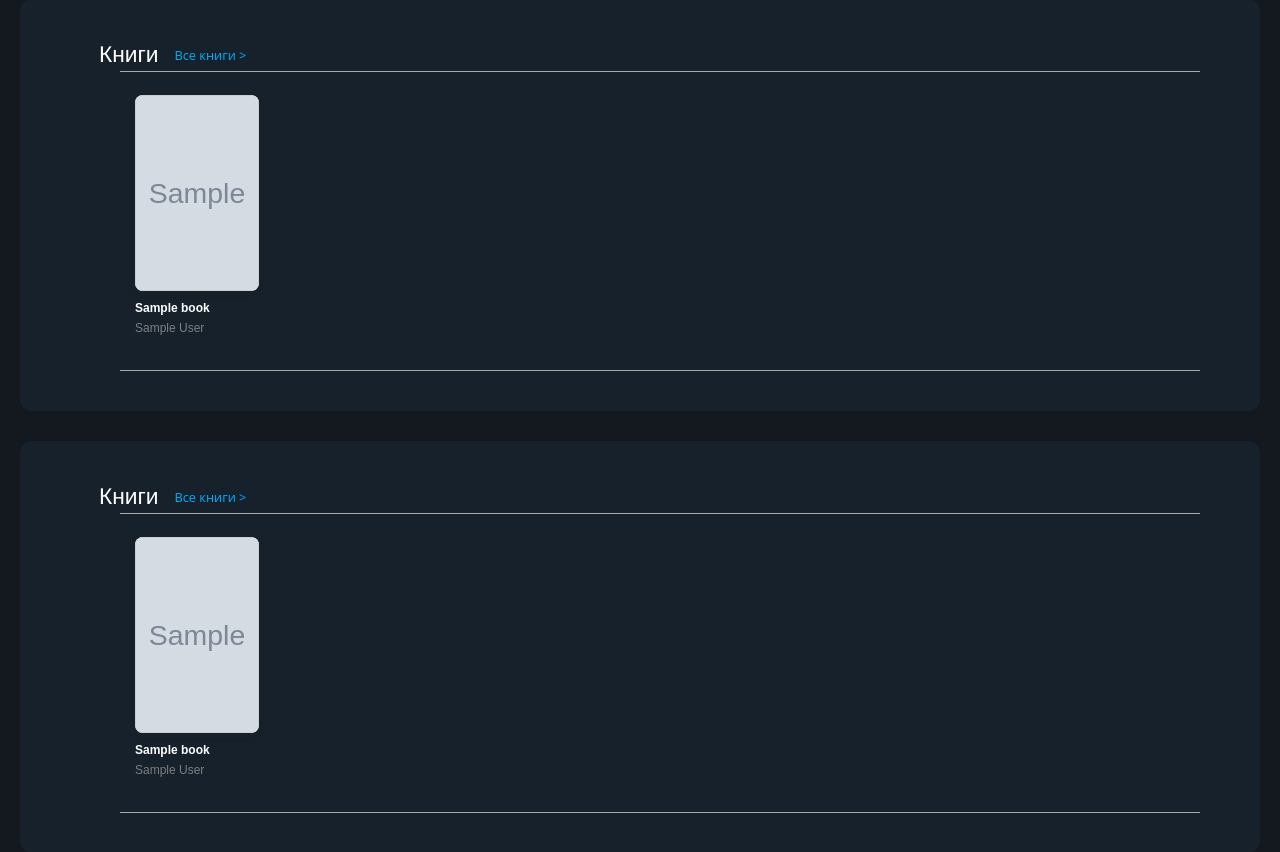
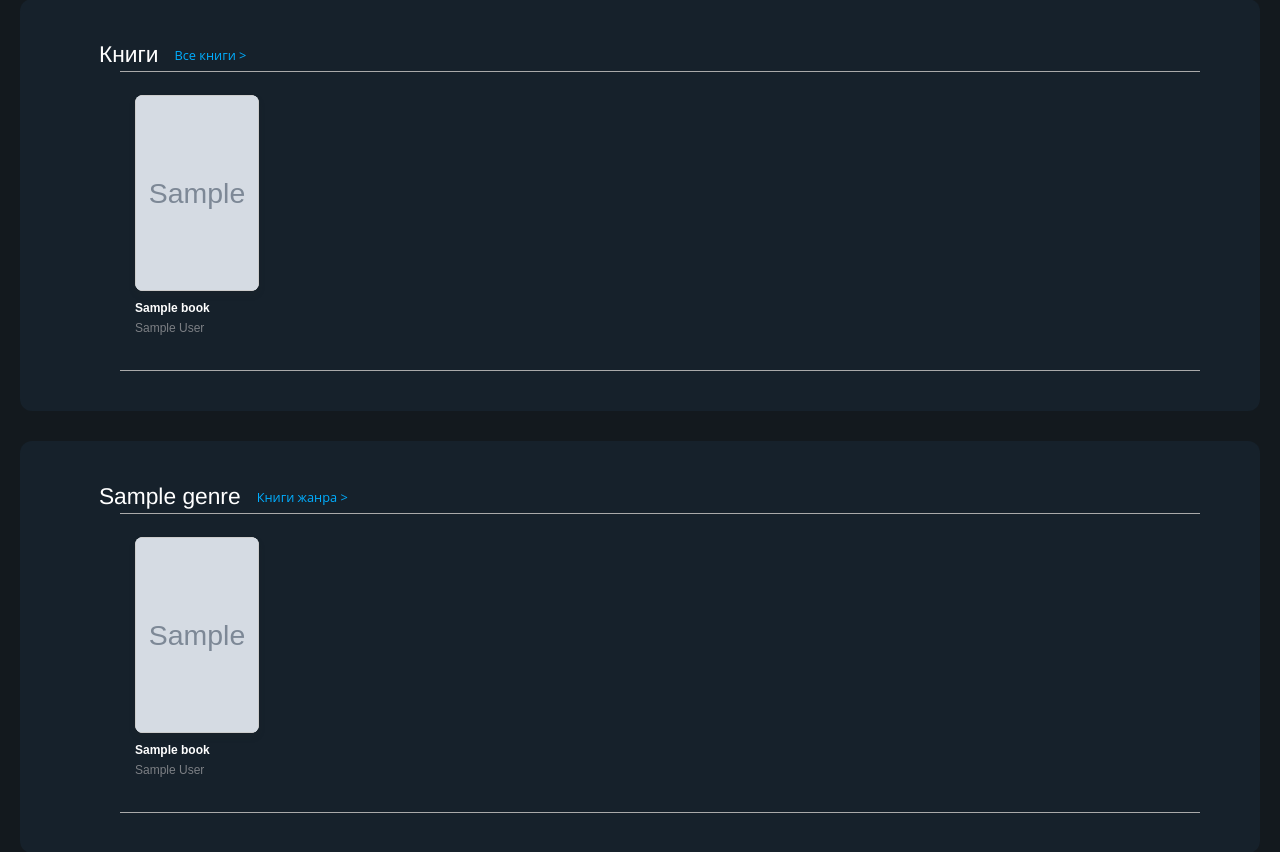
Before and after one commit to tiffirg/Booker, a Flask app: page / in a window 1280 px wide. Shown: the part 521-1373 px from the top of the page. Run offline with Flask 2, Linux system fonts and the light colour scheme; grey boxes marked "Sample" are stand-in pictures; a database or web service that is not in the repository returns one stand-in record (values such as "Sample title"); data that the repository does not hold is empty; some libraries are stand-ins or nearby versions.

Commit message:
update sliders and book.html

```diff
--- a/main.py
+++ b/main.py
@@ -40,23 +40,26 @@ def logout():
 @app.route('/', methods=["GET", "POST"])
 def index():
     all_books = []
-    params = {"random": 15}
+    result_words = []
+    params = {"random": int(config_file["Constant"]["amount_books_slider"])}
     response_books = requests.get(URL_API + "books", params=params)
     response_books_json = response_books.json()
     books = response_books_json['books']
     all_books.append(books)
+    result_words.append({"header": "Книги", "link_words": "Все книги", "link": "/books/0"})
     response_genres = requests.get(URL_API + "book/genres")
     response_genres_json = response_genres.json()
-    genres = [response_genre["name"] for response_genre in response_genres_json["genres"]]
+    genres = [response_genre for response_genre in response_genres_json["genres"]]
     shuffle(genres)
     genres = genres[:int(config_file["Constant"]["amount_genres_index"])]
     for genre in genres:
-        params["genre"] = params.get("genre", genre)
+        params["genre"] = genre["name"]
         response_genre = requests.get(URL_API + 'books', params=params)
         response_genre_json = response_genre.json()
         genre_books = response_genre_json["books"]
         all_books.append(genre_books)
-    return render_template("index.html", url="/book/", all_books=all_books)
+        result_words.append({"header": genre["name"], "link_words": "Книги жанра", "link": f"genre/{genre['id']}/0"})
+    return render_template("index.html", url="/book/", all_books=all_books, words=result_words)
 
 
 @app.route("/books/<int:page>", methods=["GET", "POST"])
@@ -100,9 +103,9 @@ def book(id):
 
 @app.route('/genres', methods=["GET", "POST"])
 def genres():
-    params = {"letters": True}  # !
+    params = {"letters": True}
     response = requests.get(URL_API + "book/genres", params=params).json()
-    dict_genres = response["genres"]  # !
+    dict_genres = response["genres"]
     return render_template("genres.html", dict_genres=dict_genres, url="/genre/")
 
 
@@ -110,12 +113,12 @@ def genres():
 def genre(id, page):
     name = requests.get(URL_API + f"genre/{id}").json()["genre"]["name"]
     amount_books = int(config_file["Constant"]["page_amount_books"])
-    params = {"onlyAmount": True, "genre": name}  # !
-    amount_all_books_genre = requests.get(URL_API + "books", params=params).json()["amount"]  # !
+    params = {"onlyAmount": True, "genre": name}
+    amount_all_books_genre = requests.get(URL_API + "books", params=params).json()["amount"]
     amount_pages = amount_all_books_genre // amount_books + 1 if amount_all_books_genre % amount_books != 0 else 0
-    params = {"amount": amount_books, "start": amount_books * page, "genre": name}  # !
-    response = requests.get(URL_API + "books", params=params).json()  # !
-    books_genre = response["books"]  # !
+    params = {"amount": amount_books, "start": amount_books * page, "genre": name}
+    response = requests.get(URL_API + "books", params=params).json()
+    books_genre = response["books"]
     return render_template("books.html", url="/book/", books=books_genre, amount_pages=amount_pages)
 
 
@@ -131,12 +134,12 @@ def authors():
 def author(id, page):
     name = requests.get(URL_API + f"author/{id}").json()["author"]["name"]
     amount_books = int(config_file["Constant"]["page_amount_books"])
-    params = {"onlyAmount": True, "author": name}  # !
-    amount_all_books_author = requests.get(URL_API + "books", params=params).json()["amount"]  # !
+    params = {"onlyAmount": True, "author": name}
+    amount_all_books_author = requests.get(URL_API + "books", params=params).json()["amount"]
     amount_pages = amount_all_books_author // amount_books + 1 if amount_all_books_author % amount_books != 0 else 0
-    params = {"amount": amount_books, "start": amount_books * page, "author": name}  # !
-    response = requests.get(URL_API + "books", params=params).json()  # !
-    books_genre = response["books"]  # !
+    params = {"amount": amount_books, "start": amount_books * page, "author": name}
+    response = requests.get(URL_API + "books", params=params).json()
+    books_genre = response["books"]
     return render_template("books.html", url="/book/", books=books_genre, amount_pages=amount_pages)
 
 
@@ -189,7 +192,7 @@ def forward():
         return redirect(f"/book/{book_id}")
     if amount == 0:
         not_search = True
-        params = {"random": 15}
+        params = {"random": int(config_file["Constant"]["amount_books_slider"])}
         response_books = requests.get(URL_API + "books", params=params)
         response_books_json = response_books.json()
         books = response_books_json['books']
--- a/settings.ini
+++ b/settings.ini
@@ -14,6 +14,7 @@ login_statuses = {"SUCCESS": "Успешная аутентификации", "I
  "MISSING_LOGIN": "Не передан логин", "MISSING_PASSWORD_HASH": "Не передан хэш пароля", "MISSING_ARGUMENTS": "Не передан объект user"}
 [Constant]
 amount_genres_index = 3
+amount_books_slider = 15
 page_amount_books = 30
 [Adding]
 adding_book_request_structure = {"book": {"name": "", "author": "", "barcode": "", "image_url": "", "icon_url": "", "quantity": "", "description": "", "genre": ""}}
--- a/templates/book.html
+++ b/templates/book.html
@@ -44,9 +44,7 @@
                         </div>
                         {% if not it_is_librarian %}
                             <div class="biblio_book_buy clicktag" id="unr_buynow" data-clicktag-id="buynow_book">
-
-
-                                    {% if book_in_cart and in_issuance %}
+                                    {% if book_in_cart or in_issuance %}
                                         <form action="/cart" method="post">
                                             <button class="coolbtn btn-green a_buyany">
                                                 <span class="uppercase">
--- a/templates/index.html
+++ b/templates/index.html
@@ -9,11 +9,11 @@
                     <div class="container_sliders">
                         <div class="signboard_menu">
                             <h2>
-                                Книги
+                                {{words[loop.index0]["header"]}}
                             </h2>
 
-                            <a href="/books/0">
-                                Все книги >
+                            <a href={{words[loop.index0]["link"]}}>
+                                {{words[loop.index0]["link_words"]}} >
                             </a>
                         </div>
                         <div id="slider{{loop.index}}">
```
